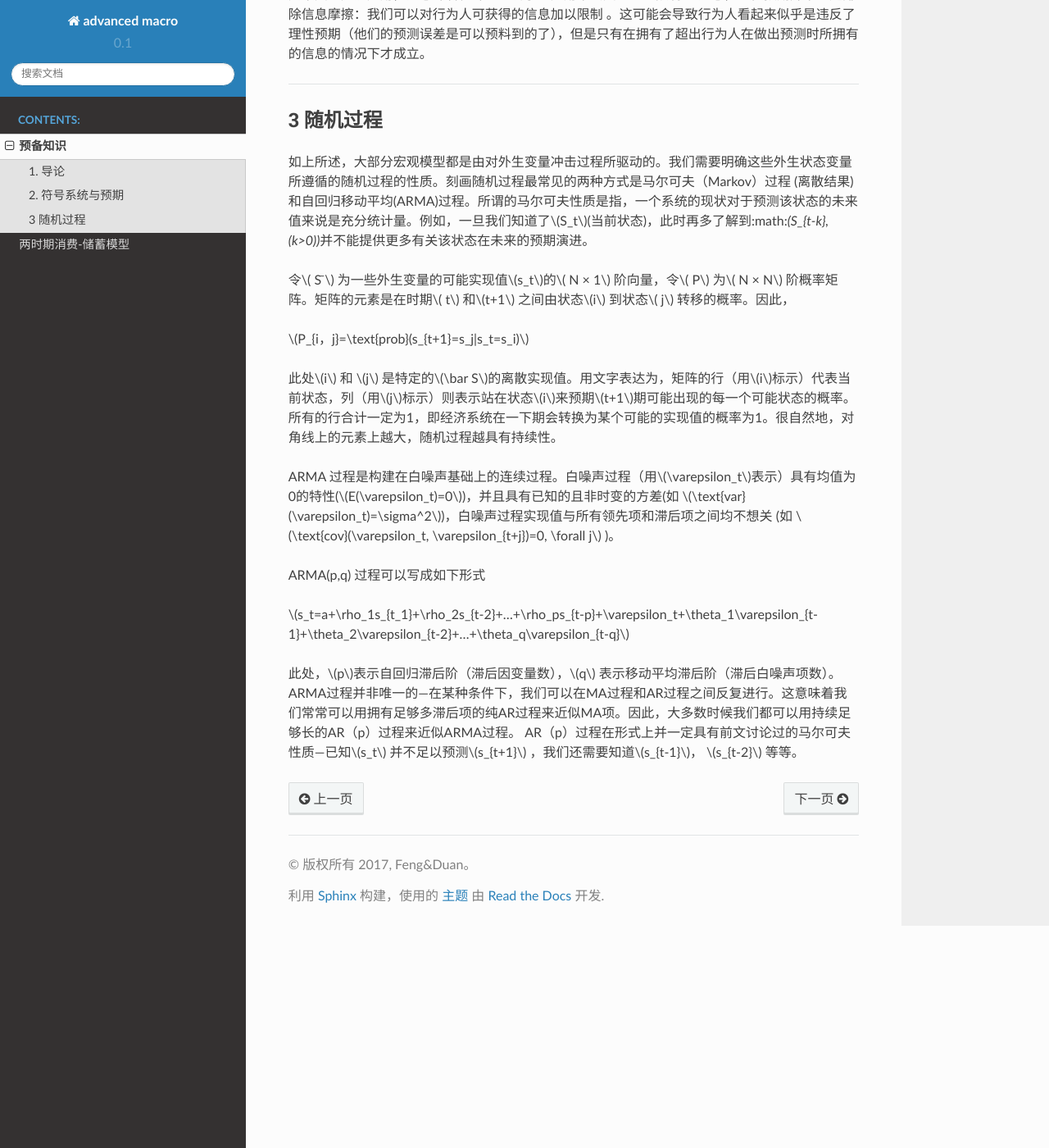
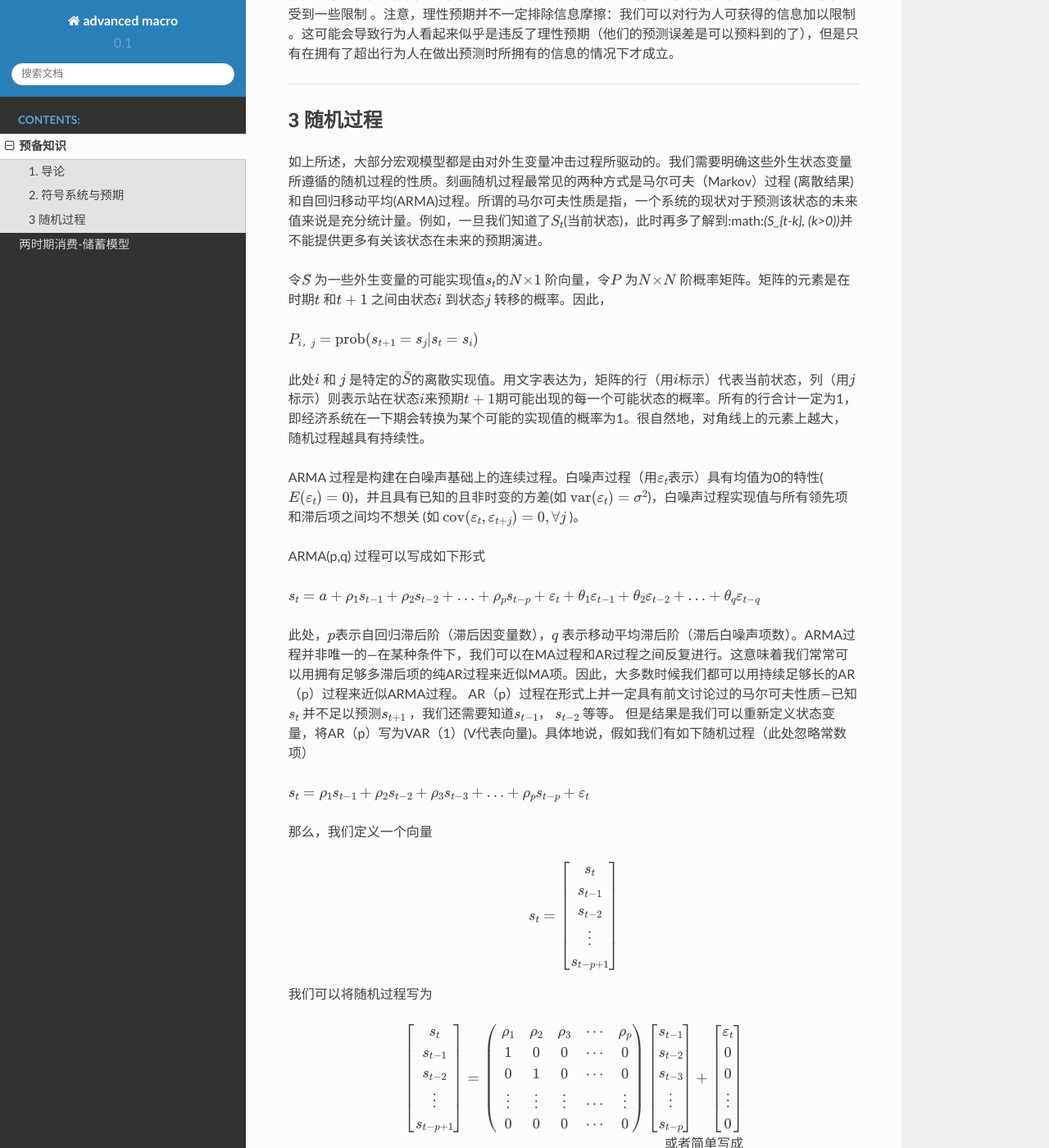
Before and after one commit to wenchengfeng/simsadv, a Sphinx documentation site: the page built from source/01-preliminaries.rst, in a window 1280 px wide and 1400 px high, scrolled down 1769 px. Shown: the whole window at 82% size. Built offline with Sphinx 7.4.7 and the Read the Docs theme 2.0.0, drawn with Linux system fonts in a browser that asks for light colours; some of the changed text lies outside the part shown.

Commit message:
复杂公式了

```diff
--- a/source/01-preliminaries.rst
+++ b/source/01-preliminaries.rst
@@ -90,10 +90,65 @@ ARMA
 
 ARMA(p,q) 过程可以写成如下形式
 
-:math:`\(s_t=a+\rho_1s_{t_1}+\rho_2s_{t-2}+…+\rho_ps_{t-p}+\varepsilon_t+\theta_1\varepsilon_{t-1}+\theta_2\varepsilon_{t-2}+…+\theta_q\varepsilon_{t-q}\)`
+:math:`\(s_t=a+\rho_1s_{t-1}+\rho_2s_{t-2}+…+\rho_ps_{t-p}+\varepsilon_t+\theta_1\varepsilon_{t-1}+\theta_2\varepsilon_{t-2}+…+\theta_q\varepsilon_{t-q}\)`
 
-| 此处，\ :math:`\(p\)`\ 表示自回归滞后阶（滞后因变量数），\ :math:`\(q\)`
-  表示移动平均滞后阶（滞后白噪声项数）。ARMA过程并非唯一的—在某种条件下，我们可以在MA过程和AR过程之间反复进行。这意味着我们常常可以用拥有足够多滞后项的纯AR过程来近似MA项。因此，大多数时候我们都可以用持续足够长的AR（p）过程来近似ARMA过程。
-  AR（p）过程在形式上并一定具有前文讨论过的马尔可夫性质—已知\ :math:`\(s_t\)`
-  并不足以预测\ :math:`\(s_{t+1}\)`
-  ，我们还需要知道\ :math:`\(s_{t-1}\)`\ ， :math:`\(s_{t-2}\)` 等等。
+此处，\ :math:`\(p\)`\ 表示自回归滞后阶（滞后因变量数），\ :math:`\(q\)`
+表示移动平均滞后阶（滞后白噪声项数）。ARMA过程并非唯一的—在某种条件下，我们可以在MA过程和AR过程之间反复进行。这意味着我们常常可以用拥有足够多滞后项的纯AR过程来近似MA项。因此，大多数时候我们都可以用持续足够长的AR（p）过程来近似ARMA过程。
+AR（p）过程在形式上并一定具有前文讨论过的马尔可夫性质—已知\ :math:`\(s_t\)`
+并不足以预测\ :math:`\(s_{t+1}\)`
+，我们还需要知道\ :math:`\(s_{t-1}\)`\ ， :math:`\(s_{t-2}\)` 等等。
+但是结果是我们可以重新定义状态变量，将AR（p）写为VAR（1）(V代表向量)。具体地说，假如我们有如下随机过程（此处忽略常数项）
+
+
+:math:`\(s_t=\rho_1s_{t-1}+\rho_2s_{t-2}+\rho_3s_{t-3}+…+\rho_ps_{t-p}+\varepsilon_t\)`
+
+那么，我们定义一个向量
+
+.. math::
+
+   s_t=\begin{bmatrix}
+     s_t\\
+     s_{t-1}\\
+     s_{t-2}\\
+     \vdots\\
+     s_{t-p+1}
+   \end{bmatrix}
+
+我们可以将随机过程写为
+
+.. math::
+
+   \begin{bmatrix}
+     s_t\\
+     s_{t-1}\\
+     s_{t-2}\\
+     \vdots\\
+     s_{t-p+1}
+   \end{bmatrix}
+   =
+   \begin{pmatrix}
+   \rho_1&\rho_2&\rho_3&\cdots&\rho_p\\
+   1&0&0&\cdots& 0\\
+   0&1&0&\cdots& 0\\
+   \vdots&\vdots&\vdots&\cdots&\vdots\\
+   0&0&0&\cdots& 0
+   \end{pmatrix}
+   \begin{bmatrix}
+     s_{t-1}\\
+     s_{t-2}\\
+     s_{t-3}\\
+     \vdots\\
+     s_{t-p}
+   \end{bmatrix}
+   +
+   \begin{bmatrix}
+     \varepsilon_t\\
+     0\\
+     0\\
+     \vdots\\
+     0
+   \end{bmatrix}
+
+ 或者简单写成
+
+:math:`s_t=\Lambda s_{t-1}+\varepsilon_t`
```
Also changed, not shown: source/01-preliminaries.md (+52 -11 lines).
